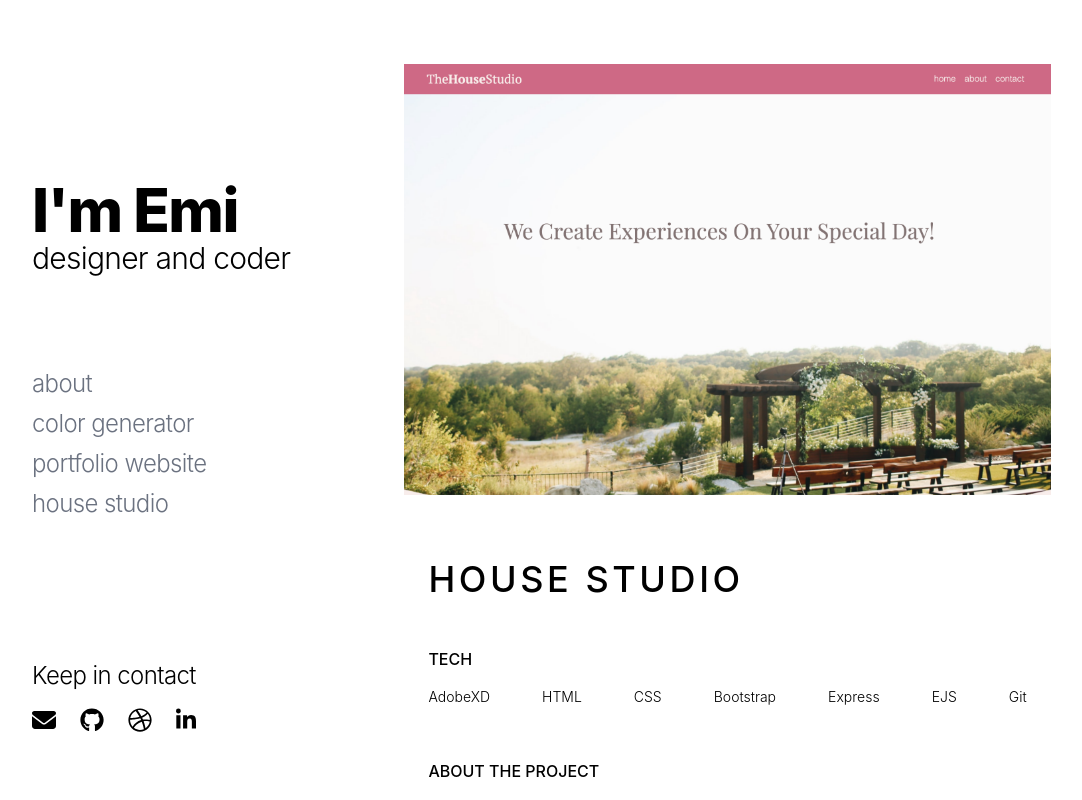
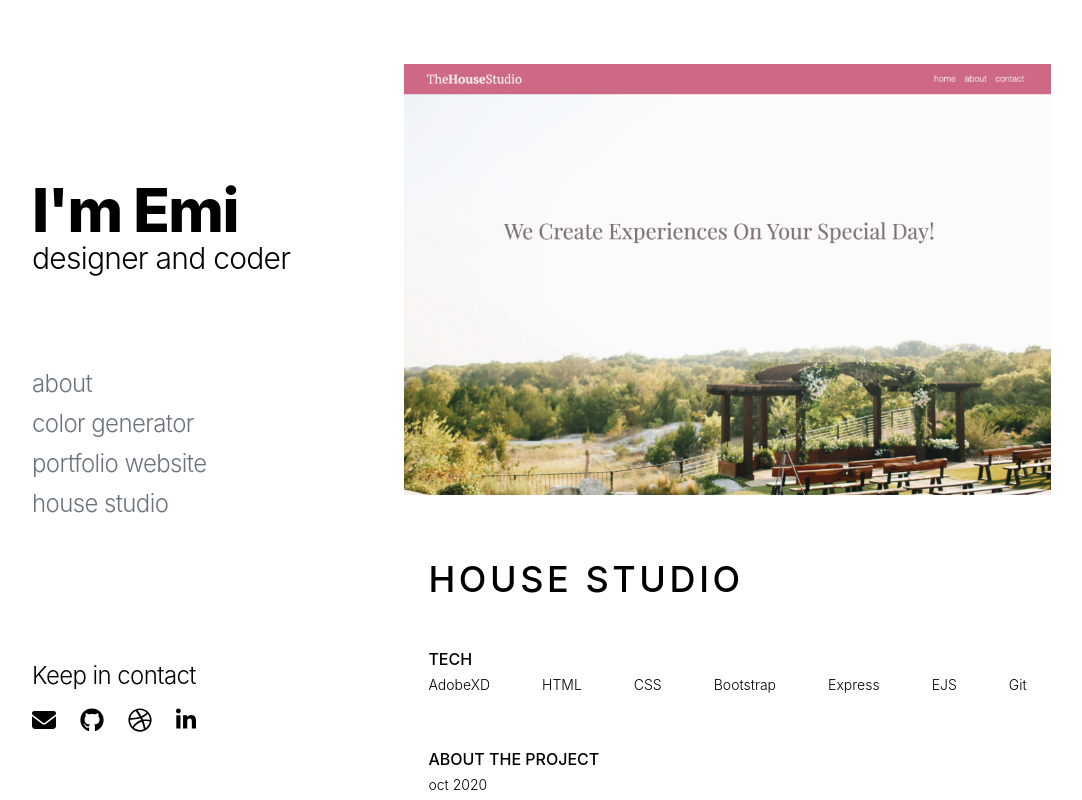
Before and after one commit to e-cmt/emi-codes, a Next.js app: page /projects/house-studio in a window 1280 px wide. Shown: the top 800 px of the page, without its empty margins (36-1118 px from the left). Built offline with nearby package versions, Linux system fonts and the light colour scheme.

Commit message:
Added project date, modified padding

```diff
--- a/components/article/article.js
+++ b/components/article/article.js
@@ -5,6 +5,7 @@ export default function Article({
   hero,
   title,
   tags,
+  date,
   body,
   img,
   link,
@@ -19,13 +20,14 @@ export default function Article({
             {title}
           </h1>
         </div>
-        <h6 className="text-base font-medium pb-2 sm:pb-4">TECH</h6>
+        <h6 className="text-base font-medium pb-1">TECH</h6>
         <ul className="flex flex-col sm:flex-row justify-between text-base font-light pb-8 sm:pb-12">
           {tags.map((tag) => (
             <li className="text-sm pb-1">{tag}</li>
           ))}
         </ul>
-        <h6 className="text-base font-medium pb-4">ABOUT THE PROJECT</h6>
+        <h6 className="text-base font-medium pb-1">ABOUT THE PROJECT</h6>
+        <p className="text-sm font-light pb-4">{date}</p>
         <p className="text-base font-light pb-6">{body}</p>
         <div className="flex flex-col sm:flex-row sm:flex-wrap items-start justify-start gap-4 md:gap-8 pb-12">
           {img.map((img) => (
--- a/components/layout/layout.module.css
+++ b/components/layout/layout.module.css
@@ -7,7 +7,7 @@
 }
 
 .main {
-  @apply w-screen sm:w-5/6 min-h-screen mt-8 sm:mt-16 mb-12 sm:mx-16 mx-0 px-12 sm:px-0;
+  @apply w-screen sm:w-5/6 min-h-screen mt-8 sm:mt-16 mb-8 sm:mb-12 sm:mx-16 mx-0 px-12 sm:px-0;
 }
 
 .heading {
--- a/pages/projects/color-generator.js
+++ b/pages/projects/color-generator.js
@@ -13,6 +13,7 @@ export default function ColorGenerator() {
         hero="/images/rainbow_hero.png"
         title="COLOR GENERATOR"
         tags={['HTML', 'CSS', 'JavaScript', 'Git']}
+        date="july 2021"
         body="While trying to mix design and code, I created a color generator. The background color is randomly generated as you click. On the right side of the screen you can save up to 4 colors from the generator. In the upper left corner you can find an Easter Egg where you have your entire screen filled with smaller colored squares. On the rainbow page, the colors of the squares will refresh just like the background of the homepage. The website also includes a custom circular cursor."
         img={['/images/colorful.png', '/images/rainbow.png']}
         link="../color-changer/index.html"
--- a/pages/projects/house-studio.js
+++ b/pages/projects/house-studio.js
@@ -13,6 +13,7 @@ export default function ColorGenerator() {
         hero="/images/house_studio_hero.png"
         title="HOUSE STUDIO"
         tags={['AdobeXD', 'HTML', 'CSS', 'Bootstrap', 'Express', 'EJS', 'Git']}
+        date="oct 2020"
         body="This was the first project designed and implemented after finishing the Web Developer Bootcamp (Udemy). Working with technologies learned through the course I created a business website. Designed in AdobeXD, and then implemented a homepage, about, and contact page using Bootstrap, Express, and EJS."
         img={[
           '/images/house_studio_1.png',
--- a/pages/projects/portfolio-website.js
+++ b/pages/projects/portfolio-website.js
@@ -21,6 +21,7 @@ export default function ColorGenerator() {
           'TailwindCSS',
           'Git',
         ]}
+        date="june 2021"
         body="After playing with vanilla JavaScript, I decided to try my hand at using a library. React was a great choice because of the focus on reusable components. After creating the wireframes in AdobeXD, I moved on to coding with Next.js and React. To help in creating a cohesive modern look, I worked with TailwindCSS."
         img={['/images/portfolio_0.png', '/images/portfolio_1.png']}
       />
```
